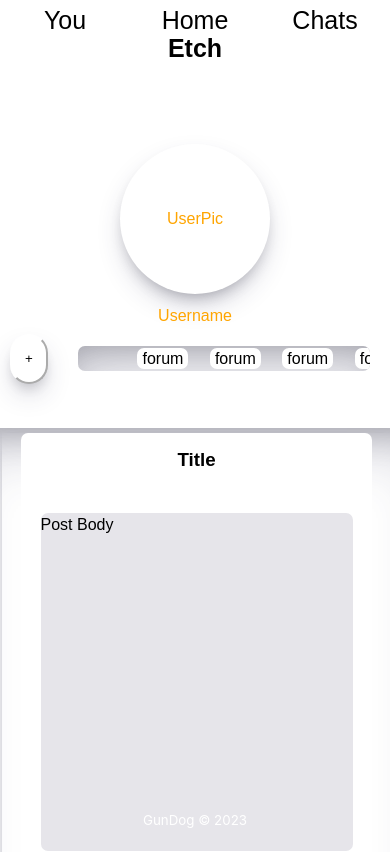
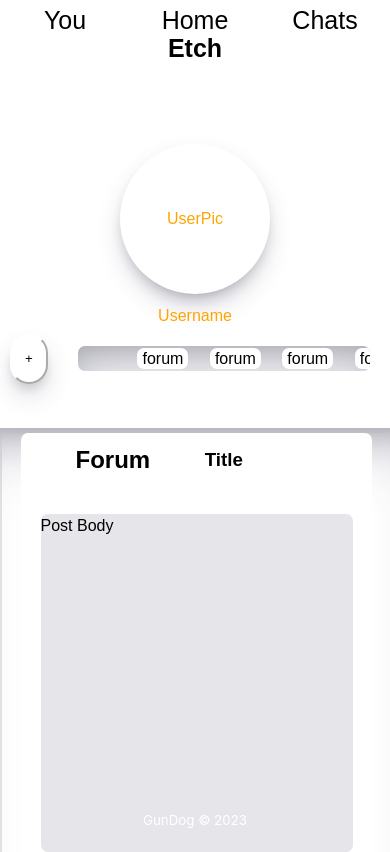
Before and after one commit to GundogCodes/GoodForum., a React (Vite) app: page / in a window 390 px wide. Shown: the top 852 px of the page. Built offline with nearby package versions, Linux system fonts and the light colour scheme.

Commit message:
looks good

```diff
--- a/src/components/HomePosts/HomePosts.module.scss
+++ b/src/components/HomePosts/HomePosts.module.scss
@@ -11,7 +11,7 @@
 
 
     ul{
-        width: 90vw;
+        width: 60vw;
 
         border-radius: 7px;
         box-shadow: rgba(50, 50, 93, 0.25) 0px 30px 60px -12px inset, rgba(0, 0, 0, 0.3) 0px 18px 36px -18px inset;
@@ -25,8 +25,6 @@
         animation: fadeIn 0.5s;
 
         li{
-
-
             display: flex;
             flex-direction: column;
             align-items: flex-start;
--- a/src/components/Post/Post.module.scss
+++ b/src/components/Post/Post.module.scss
@@ -7,6 +7,13 @@
     background-color: white;
     border-radius: 7px;
     color:black;
+    header{
+        height: 5vh;
+        width: 100%;
+        display: flex;
+        justify-content: space-evenly;
+        align-items: center;
+    }
 
     p{
         width: 55vw;
@@ -19,7 +26,6 @@
     .interactions{
         display: flex;
         width: 55vw;
-
         h6{
             font-size: 15px;
             padding-left: 1vw;
@@ -38,12 +44,14 @@
         overflow-x: hidden;
         overflow-y: hidden;
         header{
+
             height: 10vh;
             width: 90vw;
+            padding-top: 10px;
             display: flex;
-            flex-direction: column;
+            flex-direction: row;
             align-items: center;
-            justify-content: center;
+            justify-content: space-evenly;
 
 
 
--- a/src/pages/HomePage/HomePage.module.scss
+++ b/src/pages/HomePage/HomePage.module.scss
@@ -80,7 +80,7 @@
         animation: fadeIn 1s ;
     }
     .userInfo{
-        top:10vh;
+        top:15vmin;
         display: flex;
         flex-direction: column;
         align-items: center;
```
